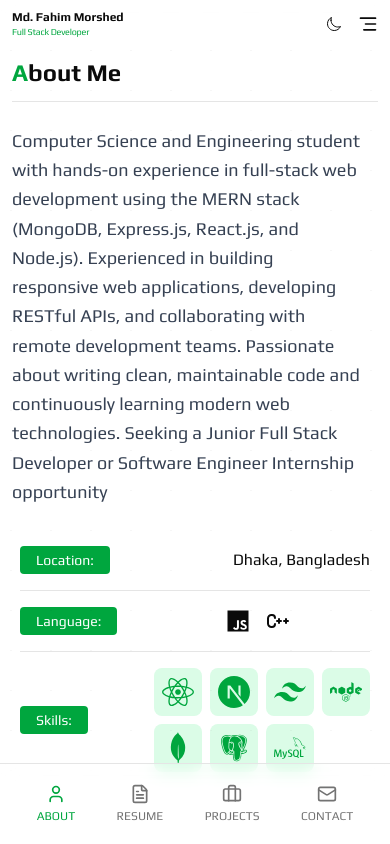
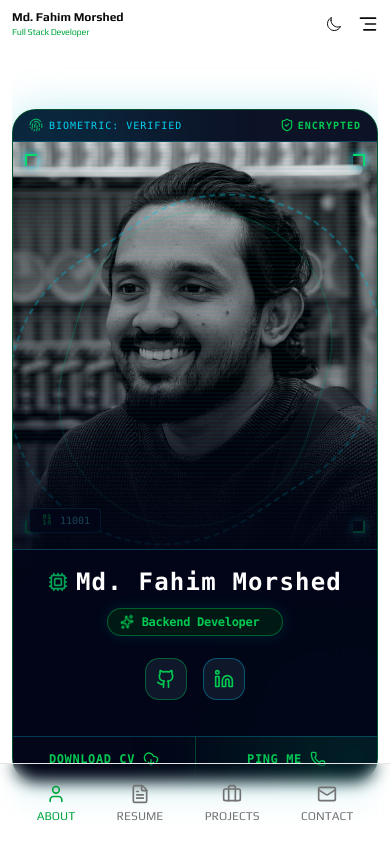
Before and after one commit to ahm-fahim/portfolio-me, a Next.js app: page / in a window 390 px wide. Built offline with nearby package versions, Linux system fonts and the light colour scheme.

Commit message:
feat: mobile hero seciton updated

```diff
--- a/app/globals.css
+++ b/app/globals.css
@@ -380,3 +380,18 @@ html {
   -ms-overflow-style: none;  /* IE and Edge */
   scrollbar-width: none;  /* Firefox */
 }
+
+
+@keyframes scan {
+  0% {
+    transform: translateY(-100%);
+    opacity: 0;
+  }
+  50% {
+    opacity: 1;
+  }
+  100% {
+    transform: translateY(400px);
+    opacity: 0;
+  }
+}
--- a/components/Me.tsx
+++ b/components/Me.tsx
@@ -4,7 +4,7 @@ import Image from "next/image";
 import img from "@/public/me.jpg";
 import {CloudDownload, GithubIcon, LinkedinIcon, Phone} from "lucide-react";
 import TextType from '@/components/TextType';
-import SplashCursor from "@/components/SplashCursor";
+// import SplashCursor from "@/components/SplashCursor";
 
 export default function Me() {
     return (
--- a/components/about-section.tsx
+++ b/components/about-section.tsx
@@ -6,12 +6,16 @@ import {BiLogoPostgresql} from "react-icons/bi";
 import {RiTailwindCssFill} from "react-icons/ri";
 import {TbBrandCpp} from "react-icons/tb";
 import {MdAdminPanelSettings} from "react-icons/md";
+import { Hero } from "./hero";
 
 
 export function AboutSection() {
     return (
         <div className="w-full h-[96vh] overflow-y-scroll scrollbar-none [ms-overflow-style:none] [scrollbar-width:none] md:p-4 py-10 [&::-webkit-scrollbar]:hidden" >
 
+            <div className="block sm:hidden py-10">
+                <Hero/>
+            </div>
 
             {/*about me section */}
             <div className="flex justify-start items-start border-b-[0.5px] dark:border-gray-800 pb-3">
--- /dev/null
+++ b/components/hero.tsx
@@ -0,0 +1,166 @@
+"use client"
+
+import React, { useState } from 'react'
+import Image from "next/image"
+import img from "@/public/me.jpg"
+import {
+    CloudDownload,
+    GithubIcon,
+    LinkedinIcon,
+    Phone,
+    Check,
+    Binary,
+    ShieldCheck,
+    Cpu,
+    Fingerprint,
+    Sparkles
+} from "lucide-react"
+import TextType from '@/components/TextType'
+
+export function Hero() {
+    const [downloaded, setDownloaded] = useState(false)
+
+    const handleDownload = () => {
+        setDownloaded(true)
+        const link = document.createElement('a')
+        link.href = '/resume.pdf'
+        link.download = 'Md_Fahim_Morshed_CV.pdf'
+        link.click()
+
+        setTimeout(() => setDownloaded(false), 3000)
+    }
+
+    return (
+        <section className="relative w-full max-w-md mx-auto my-3 rounded-3xl overflow-hidden border border-green-500/40 bg-slate-950 text-cyan-300 shadow-[0_0_40px_rgba(6,182,212,0.25)] transition-all duration-500 group/card font-mono">
+
+            {/* 1. Animated Holo Background Aura Wave */}
+            <div className="absolute -top-24 -left-24 w-60 h-60 bg-cyan-500/20 rounded-full blur-3xl group-hover/card:bg-cyan-500/35 transition-all duration-700 pointer-events-none animate-pulse" />
+            <div className="absolute -bottom-24 -right-24 w-60 h-60 bg-emerald-500/20 rounded-full blur-3xl group-hover/card:bg-emerald-500/35 transition-all duration-700 pointer-events-none animate-pulse" />
+
+            {/* 2. Top Cyber Bar */}
+            <div className="flex items-center justify-between px-4 py-2 bg-slate-900/80 border-b border-cyan-500/30 text-[10px] tracking-widest text-cyan-400">
+                <div className="flex items-center gap-1.5">
+                    <Fingerprint className="w-3.5 h-3.5 text-green-400 animate-pulse" />
+                    <span>BIOMETRIC: VERIFIED</span>
+                </div>
+                <div className="flex items-center gap-1 text-green-500 font-bold">
+                    <ShieldCheck className="w-3.5 h-3.5" />
+                    <span>ENCRYPTED</span>
+                </div>
+            </div>
+
+            {/* 3. Image Section with Holographic Matrix Ring */}
+            <div className="relative w-full aspect-[4/5] overflow-hidden flex items-center justify-center">
+
+                {/* Base Portrait Image */}
+                <Image
+                    className="object-cover w-full h-full grayscale contrast-125 brightness-90 group-hover/card:scale-105 group-hover/card:brightness-100 transition-all duration-700 ease-out"
+                    src={img}
+                    alt="Md. Fahim Morshed"
+                    priority
+                    fill
+                    sizes="(max-width: 768px) 100vw, 400px"
+                />
+
+                {/* Rotating Matrix Ring Animation Overlay */}
+                <div className="absolute inset-0 flex items-center justify-center pointer-events-none">
+                    {/* Ring 1: Outer Reverse Rotating Dashed Circle */}
+                    <div className="w-[85%] h-[85%] rounded-full border-2 border-dashed border-cyan-400/40 animate-[spin_16s_linear_infinite_reverse] group-hover/card:border-green-400/80 transition-colors" />
+
+                    {/* Ring 2: Inner Rotating Cipher Ring */}
+                    <div className="absolute w-[70%] h-[70%] rounded-full border border-emerald-400/30 animate-[spin_10s_linear_infinite]" />
+                </div>
+
+                {/* Vertical Digital Matrix Stream Overlay */}
+                <div className="absolute inset-0 bg-[linear-gradient(0deg,rgba(6,182,212,0.08)_50%,transparent_50%)] bg-[size:100%_4px] pointer-events-none" />
+
+                {/* Corner HUD Accents */}
+                <div className="absolute top-3 left-3 w-3 h-3 border-t-2 border-l-2 border-green-400 shadow-[0_0_8px_#22d3ee]" />
+                <div className="absolute top-3 right-3 w-3 h-3 border-t-2 border-r-2 border-green-400 shadow-[0_0_8px_#22d3ee]" />
+                <div className="absolute bottom-16 left-3 w-3 h-3 border-b-2 border-l-2 border-green-400 shadow-[0_0_8px_#22d3ee]" />
+                <div className="absolute bottom-16 right-3 w-3 h-3 border-b-2 border-r-2 border-green-400 shadow-[0_0_8px_#22d3ee]" />
+
+                {/* Holographic Watermark Badge */}
+                <div className="absolute bottom-16 left-4 inline-flex items-center gap-1.5 px-2.5 py-1 rounded bg-slate-950/80 backdrop-blur-md border border-cyan-500/40 text-[10px] text-cyan-300">
+                    <Binary className="w-3.5 h-3.5 text-green-500 animate-bounce" />
+                    <span>11001</span>
+                </div>
+
+                {/* Vignette Bottom Overlay */}
+                <div className="absolute inset-0 bg-gradient-to-t from-slate-950 via-slate-950/20 to-transparent pointer-events-none" />
+            </div>
+
+            {/* 4. Profile Details Panel */}
+            <div className="relative -mt-12 px-6 pt-2 pb-6 flex flex-col items-center text-center z-10 bg-slate-950/90 backdrop-blur-xl border-t border-cyan-500/30">
+
+                {/* Name Header with Cyber Glow */}
+                <h1 className="text-2xl font-extrabold tracking-wider text-white mt-2 group-hover/card:text-cyan-300 transition-colors duration-300 flex items-center gap-2">
+                    <Cpu className="w-5 h-5 text-green-400 animate-pulse" />
+                    Md. Fahim Morshed
+                </h1>
+
+                {/* Dynamic Role Display */}
+                <div className="flex items-center justify-center space-x-2 my-2.5 text-xs md:text-sm text-green-500 font-bold h-7 bg-green-950/50 px-3 rounded-full border border-green-500/40 shadow-[0_0_15px_rgba(6,182,212,0.15)]">
+                    <Sparkles className="w-3.5 h-3.5 text-green-500 animate-spin" />
+                    <TextType
+                        text={[
+                            "Frontend Developer",
+                            "Backend Developer",
+                            "Full Stack Developer",
+                        ]}
+                        typingSpeed={65}
+                        pauseDuration={1500}
+                        showCursor={true}
+                        cursorCharacter="▌"
+                    />
+                </div>
+
+                {/* Social Navigation */}
+                <div className="flex items-center justify-center space-x-4 my-3">
+                    <a
+                        href="https://github.com/ahm-fahim"
+                        target="_blank"
+                        rel="noopener noreferrer"
+                        className="p-2.5 rounded-xl bg-slate-900 border border-green-500/40 text-green-500 hover:text-black hover:bg-green-400 hover:shadow-[0_0_20px_#22d3ee] transition-all duration-300 hover:scale-110"
+                        aria-label="GitHub Profile"
+                    >
+                        <GithubIcon className="h-5 w-5" />
+                    </a>
+                    <a
+                        href="https://www.linkedin.com/in/md-fahim-morshed-5b2126233/"
+                        target="_blank"
+                        rel="noopener noreferrer"
+                        className="p-2.5 rounded-xl bg-slate-900 border border-cyan-500/40 text-green-500 hover:text-black hover:bg-green-400 hover:shadow-[0_0_20px_#22d3ee] transition-all duration-300 hover:scale-110"
+                        aria-label="LinkedIn Profile"
+                    >
+                        <LinkedinIcon className="h-5 w-5" />
+                    </a>
+                </div>
+            </div>
+
+            {/* 5. Bottom Interactive Buttons */}
+            <div className="grid grid-cols-2 border-t border-cyan-500/30 bg-slate-950">
+                <button
+                    onClick={handleDownload}
+                    className="py-3.5 px-3 flex items-center justify-center space-x-2 text-xs font-bold uppercase tracking-wider text-green-500 hover:bg-green-400 hover:text-slate-950 transition-all duration-300 group/btn active:scale-95"
+                >
+                    <span>{downloaded ? "ACCESSED!" : "DOWNLOAD CV"}</span>
+                    {downloaded ? (
+                        <Check className="w-4 h-4 text-slate-950" />
+                    ) : (
+                        <CloudDownload className="w-4 h-4 group-hover/btn:-translate-y-0.5 transition-transform" />
+                    )}
+                </button>
+
+                <a
+                    href="#section-3"
+                    className="py-3.5 px-3 flex items-center justify-center space-x-2 border-l border-green-500/30 text-xs font-bold uppercase tracking-wider text-green-500 hover:bg-green-400 hover:text-slate-950 transition-all duration-300 group/btn active:scale-95"
+                >
+                    <span>PING ME</span>
+                    <Phone className="w-4 h-4 group-hover/btn:rotate-12 transition-transform" />
+                </a>
+            </div>
+
+        </section>
+    )
+}
```
